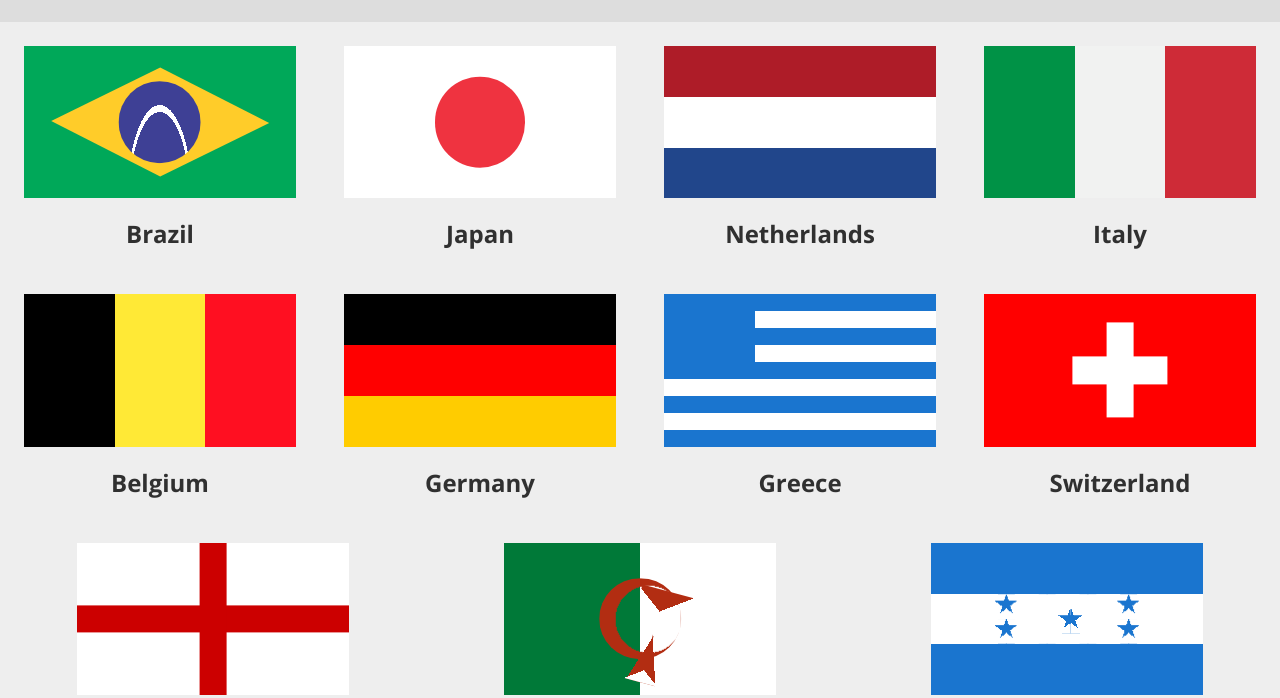
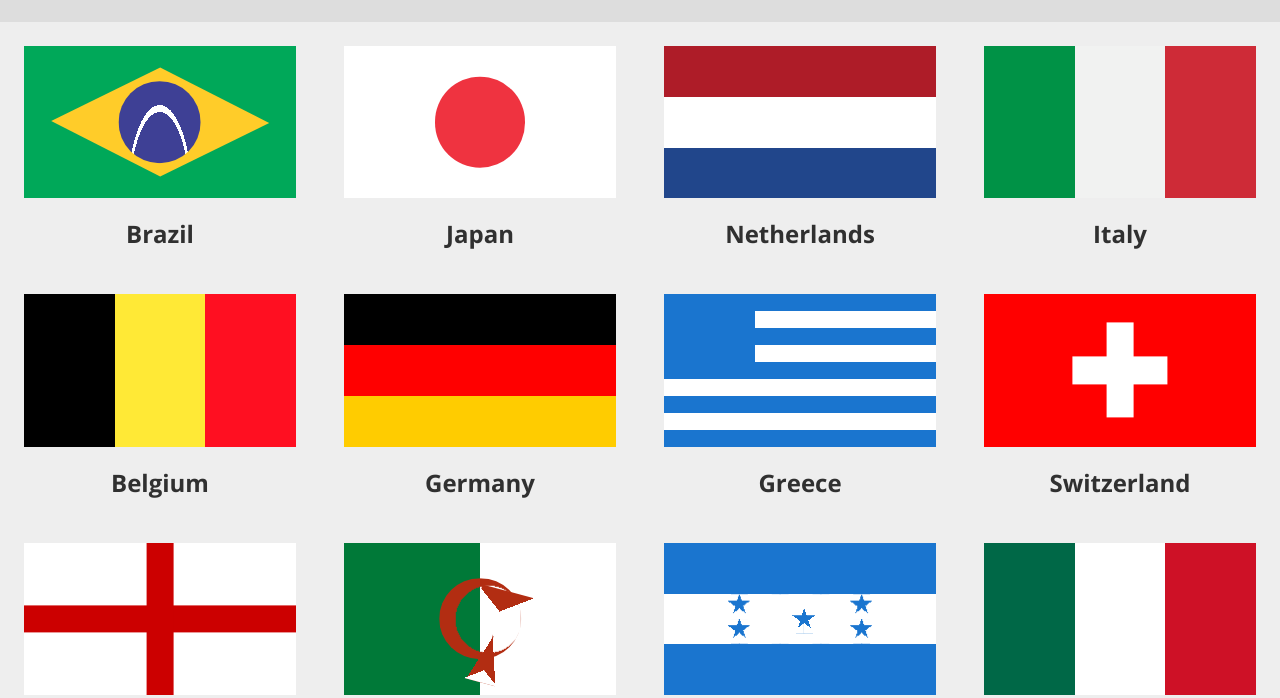
Before and after one commit to rpullinger/flags-of-the-world-cup, a website: page index.html in a window 1280 px wide. Shown: the part 254-952 px from the top of the page. Drawn offline with nearby package versions, Linux system fonts and the light colour scheme; files that its build step writes are made by us from their sources.

Commit message:
Add Mexico flag

```diff
--- a/index.html
+++ b/index.html
@@ -92,6 +92,13 @@
                 <h2 class="country__name">Honduras</h2>
             </div>
 
+            <div class="country">
+                <div class="country__flag">
+                    <div class="flag flag--mexico"></div>
+                </div>
+                <h2 class="country__name">Mexico</h2>
+            </div>
+
         </div>
 
         <div class="footer">
--- /dev/null
+++ b/sass/flags/_mexico.scss
@@ -0,0 +1,27 @@
+/*------------------------------------*\
+    MEXICO
+\*------------------------------------*/
+
+.flag--mexico{
+    background: #fff;
+    position: relative;
+
+    &:before,
+    &:after{
+        content: '';
+        position: absolute;
+        width: 33.33%;
+        top: 0;
+        bottom: 0;
+    }
+
+    &:before{
+        background-color: #ce1126;
+        left: 66.6666%;
+    }
+
+    &:after{
+        background-color: #006847;
+        right: 66.6666%;
+    }
+}
--- a/sass/main.scss
+++ b/sass/main.scss
@@ -40,3 +40,4 @@ $fixed-line-height: $base-line-height;
 @import "flags/england";
 @import "flags/algeria";
 @import "flags/honduras";
+@import "flags/mexico";
```
